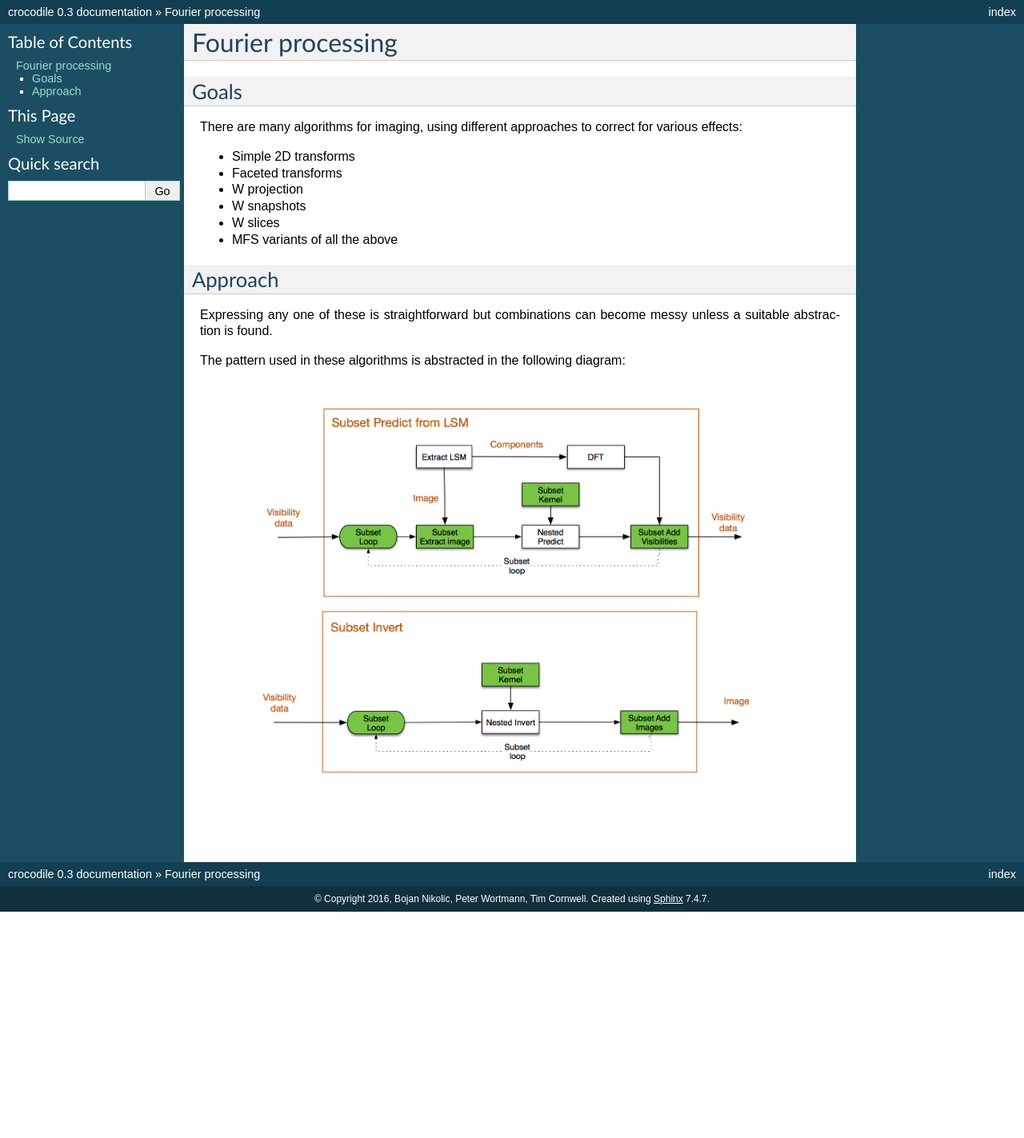
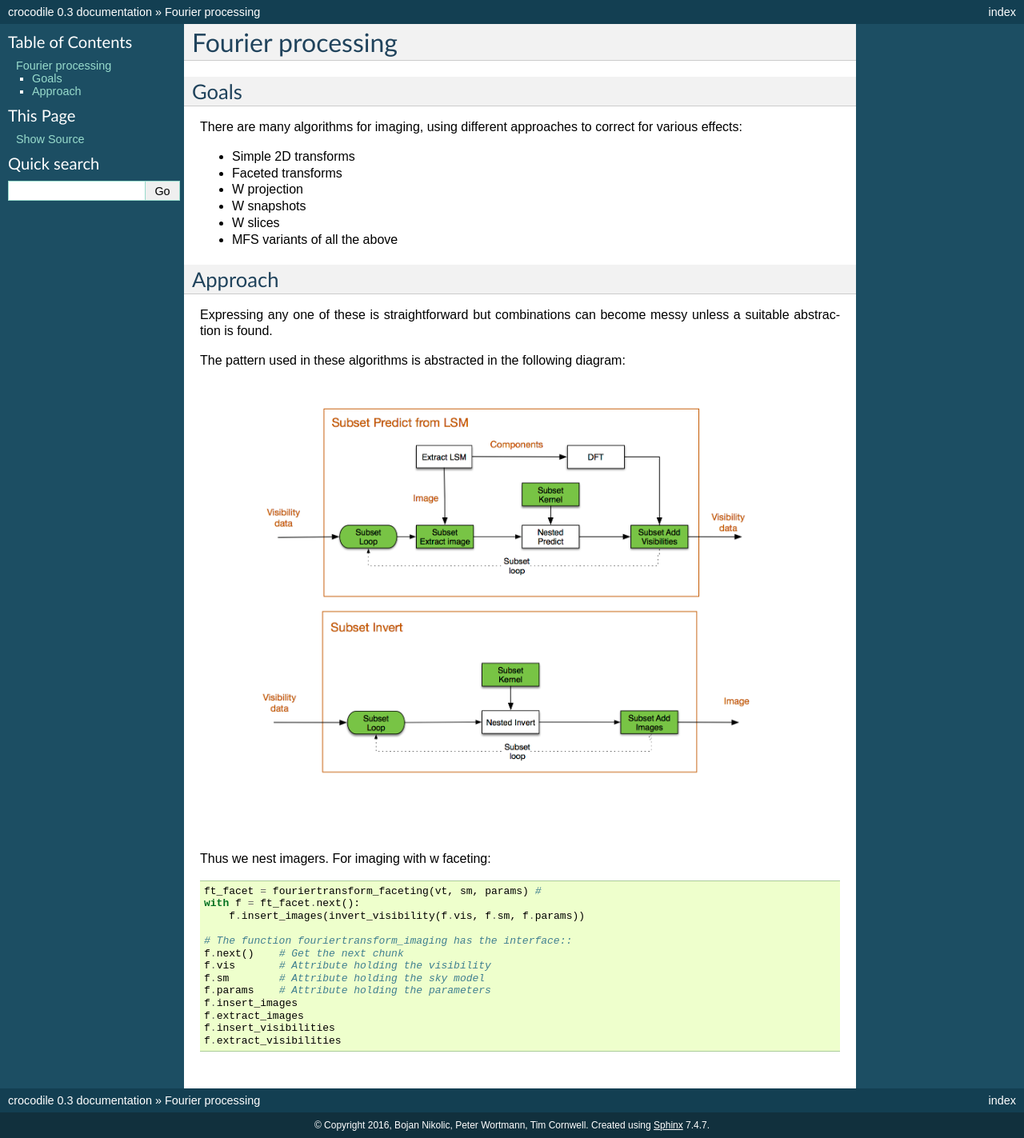
Before and after one commit to ska-telescope/ska-sdp-func-python, a Sphinx documentation site: the page built from docs/arllib_fourier_processing.rst, in a window 1280 px wide. Shown: the whole page at 80% size. Built offline with Sphinx 7.4.7, drawn with Linux system fonts in a browser that asks for light colours; pages that are not in the unit, such as notebooks, are missing from menus; before the commit the page ends 1140 px from its top, so only the background shows below that.

Commit message:
Various
Move clean, msclean into arl.
Start doc on Fourier processing

```diff
--- a/docs/arllib_fourier_processing.rst
+++ b/docs/arllib_fourier_processing.rst
@@ -30,3 +30,19 @@ The pattern used in these algorithms is abstracted in the following diagram:
 
 .. image:: ./ARL_fourier_processing.png
       :width: 1024px
+
+Thus we nest imagers. For imaging with w faceting::
+
+    ft_facet = fouriertransform_faceting(vt, sm, params) #
+    with f = ft_facet.next():
+        f.insert_images(invert_visibility(f.vis, f.sm, f.params))
+
+    # The function fouriertransform_imaging has the interface::
+    f.next()    # Get the next chunk
+    f.vis       # Attribute holding the visibility
+    f.sm        # Attribute holding the sky model
+    f.params    # Attribute holding the parameters
+    f.insert_images
+    f.extract_images
+    f.insert_visibilities
+    f.extract_visibilities
```
Also changed, not shown: 8 other files.
